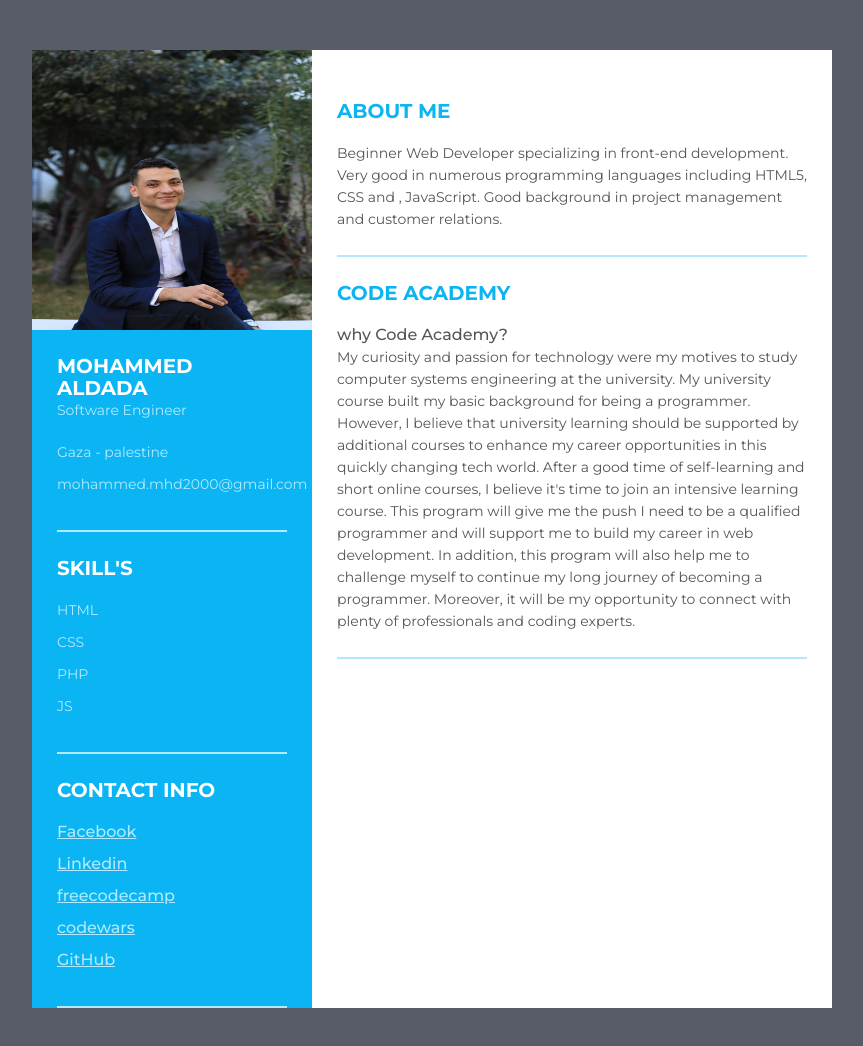
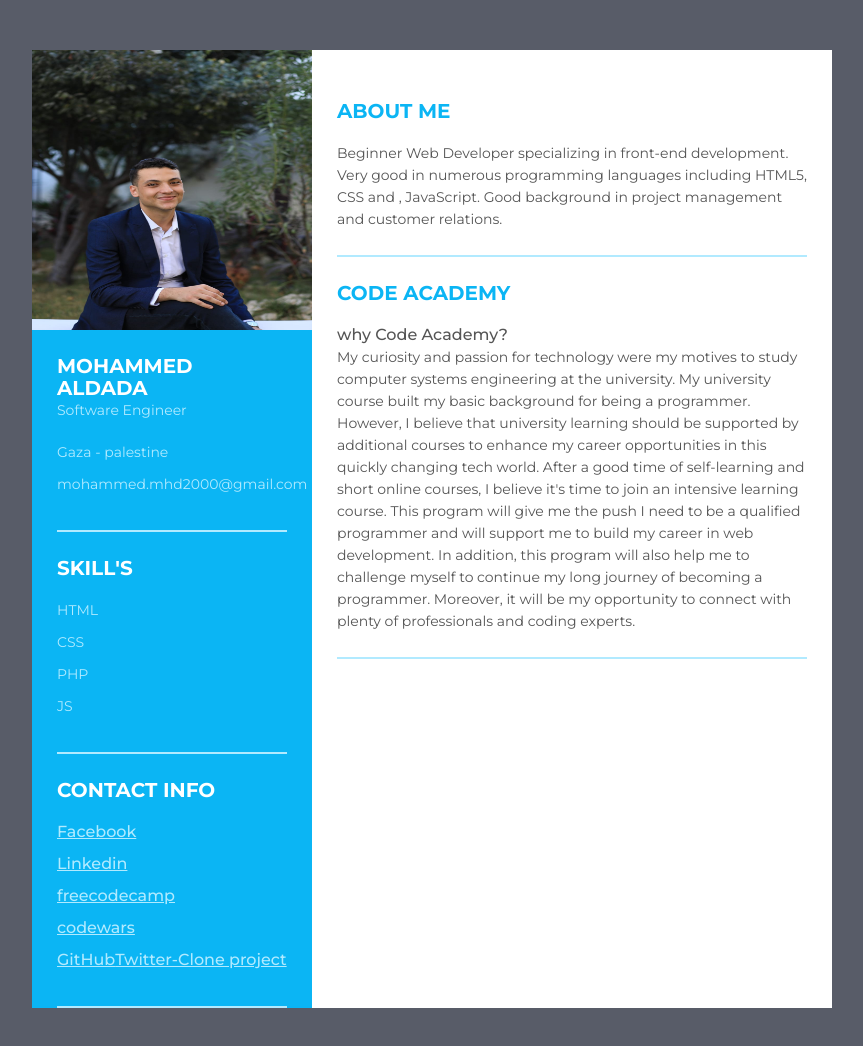
Before and after one commit to mohammedaldada/cv-project1, a plain HTML site: page index.html in a window 1280 px wide. Shown: the whole page, without its empty margins (208-1071 px from the left). Drawn offline with Linux system fonts and the light colour scheme.

Commit message:
Update index.html

```diff
--- a/index.html
+++ b/index.html
@@ -99,6 +99,11 @@
                                 <a href="https://github.com/mohammedaldada/cv-project1.git" target="_blank">GitHub</a>
                               </p>
                           </div>
+                          <div class="data">
+                              <p class="semi-bold">
+                                <a href="https://mohammedaldada.github.io/Twitter-Clone-project2/" target="_blank">Twitter-Clone project</a>
+                              </p>
+                          </div>
                       </li>
                   </ul>
               </div>
```
